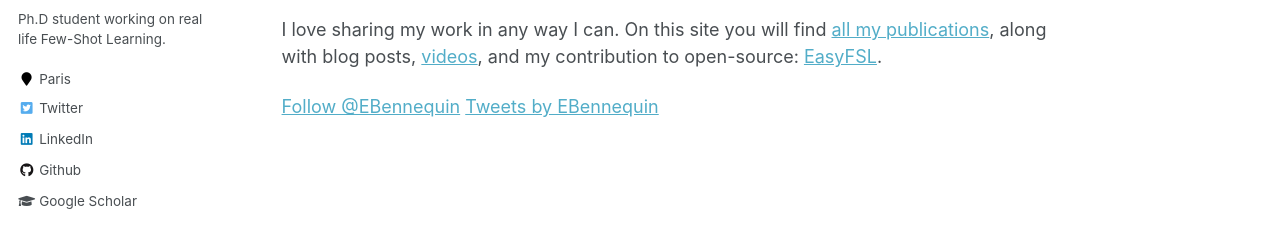
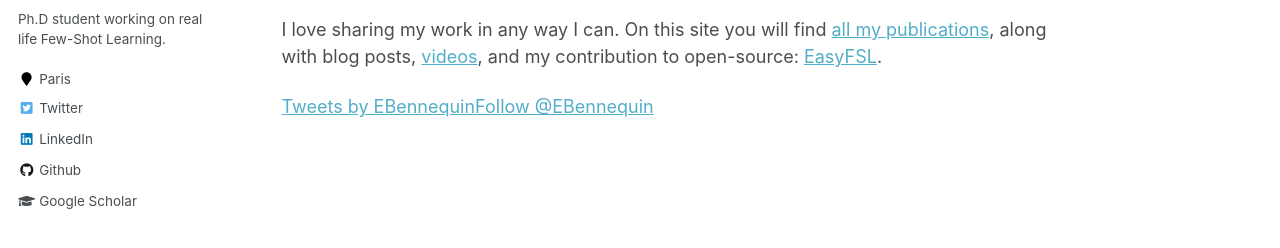
Before and after one commit to ebennequin/ebennequin.github.io, a Jekyll site: the page built from _pages/about.md, in a window 1280 px wide. Shown: the part 326-574 px from the top of the page. Built offline with Jekyll 4.4.1, drawn with Linux system fonts in a browser that asks for light colours; comment, search, counter and statistics services are not loaded.

Commit message:
Fix timeline display

```diff
--- a/_pages/about.md
+++ b/_pages/about.md
@@ -19,6 +19,7 @@ I love sharing my work in any way I can. On this site you will find [all my publ
 along with blog posts, [videos](https://ebennequin.github.io/videos/),
 and my contribution to open-source: [EasyFSL](https://ebennequin.github.io/easyfsl/).
 
-
+<div style="display:flex; align-items:flex-start">
+<a class="twitter-timeline" data-width="500" data-theme="light" href="https://twitter.com/EBennequin?ref_src=twsrc%5Etfw">Tweets by EBennequin</a> <script async src="https://platform.twitter.com/widgets.js" charset="utf-8"></script>
 <a href="https://twitter.com/EBennequin?ref_src=twsrc%5Etfw" class="twitter-follow-button" data-show-screen-name="false" data-show-count="false">Follow @EBennequin</a><script async src="https://platform.twitter.com/widgets.js" charset="utf-8"></script>
-<a class="twitter-timeline" data-width="500" data-theme="light" href="https://twitter.com/EBennequin?ref_src=twsrc%5Etfw">Tweets by EBennequin</a> <script async src="https://platform.twitter.com/widgets.js" charset="utf-8"></script>
+</div>
```
